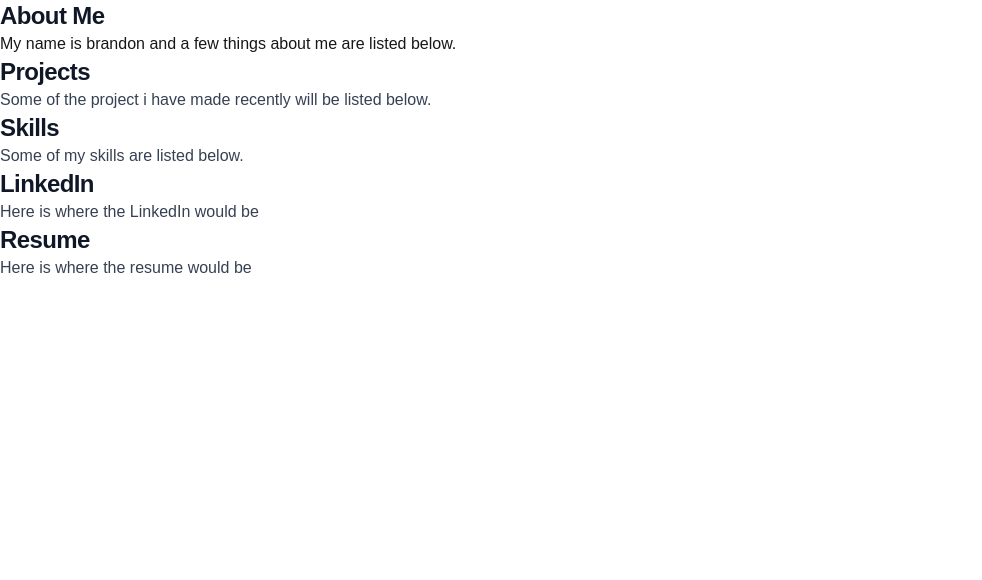
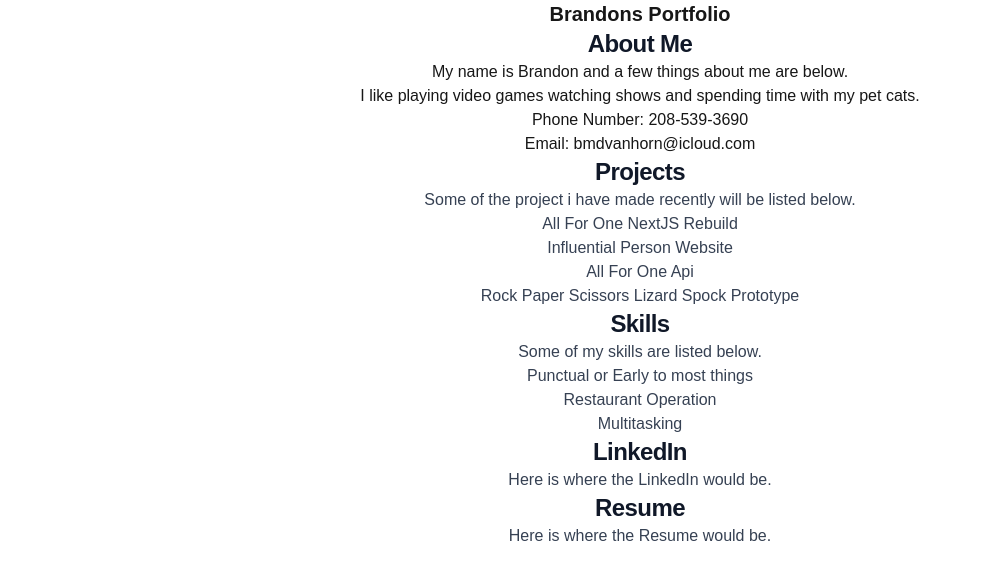
Before and after one commit to NotWhoops/portfolio, a Next.js app: page / in a window 1280 px wide. Shown: the top 580 px of the page, without its empty margins (0-982 px from the left). Built offline with nearby package versions, Linux system fonts and the light colour scheme.

Commit message:
more styling

```diff
--- a/app/page.tsx
+++ b/app/page.tsx
@@ -1,16 +1,43 @@
+'use client'
+
 import Image from "next/image";
 import { Card } from "flowbite-react";
+import {
+  Navbar,
+  NavbarBrand,
+  NavbarCollapse,
+  NavbarLink,
+  NavbarToggle,
+} from "flowbite-react";
+import Link from "next/link";
 
 export default function Home() {
   return (
+    <div className="text-center">
+      <Navbar fluid rounded>
+        <NavbarBrand>
+          <span className="self-center whitespace-nowrap text-xl font-semibold dark:text-white">
+            Brandons Portfolio
+          </span>
+        </NavbarBrand>
+      </Navbar>
+
       <div>
         <Card href="#" className="max-w-sm">
           <h5 className="text-2xl font-bold tracking-tight text-gray-900 dark:text-white">
             About Me
           </h5>
           <p className="font-normal text-black-700 dark:text-black-400">
-          My name is brandon and a few things about me are listed below.
-
+            My name is Brandon and a few things about me are below.
+          </p>
+          <p className="font-normal text-black-700 dark:text-black-400">
+            I like playing video games watching shows and spending time with my pet cats.
+          </p>
+          <p className="font-normal text-black-700 dark:text-black-400">
+            Phone Number: 208-539-3690
+          </p>
+          <p className="font-normal text-black-700 dark:text-black-400">
+            Email: bmdvanhorn@icloud.com
           </p>
         </Card>
 
@@ -18,9 +45,20 @@ export default function Home() {
           <h5 className="text-2xl font-bold tracking-tight text-gray-900 dark:text-white">
             Projects
           </h5>
-        <p className="font-normal text-gray-700 dark:text-gray-400">
+          <p className="font-normal text-gray-700 dark:text-white">
             Some of the project i have made recently will be listed below.
-
+          </p>
+          <p className="font-normal text-gray-700 dark:text-white">
+            All For One NextJS Rebuild
+          </p>
+          <p className="font-normal text-gray-700 dark:text-white">
+            Influential Person Website
+          </p>
+          <p className="font-normal text-gray-700 dark:text-white">
+            All For One Api
+          </p>
+          <p className="font-normal text-gray-700 dark:text-white">
+            Rock Paper Scissors Lizard Spock Prototype
           </p>
         </Card>
 
@@ -28,9 +66,17 @@ export default function Home() {
           <h5 className="text-2xl font-bold tracking-tight text-gray-900 dark:text-white">
             Skills
           </h5>
-        <p className="font-normal text-gray-700 dark:text-gray-400">
+          <p className="font-normal text-gray-700 dark:text-white">
             Some of my skills are listed below.
-
+          </p>
+          <p className="font-normal text-gray-700 dark:text-white">
+            Punctual or Early to most things
+          </p>
+          <p className="font-normal text-gray-700 dark:text-white">
+            Restaurant Operation
+          </p>
+          <p className="font-normal text-gray-700 dark:text-white">
+            Multitasking
           </p>
         </Card>
 
@@ -38,8 +84,8 @@ export default function Home() {
           <h5 className="text-2xl font-bold tracking-tight text-gray-900 dark:text-white">
             LinkedIn
           </h5>
-        <p className="font-normal text-gray-700 dark:text-gray-400">
-          Here is where the LinkedIn would be
+          <p className="font-normal text-gray-700 dark:text-white">
+            Here is where the LinkedIn would be.
           </p>
         </Card>
 
@@ -47,10 +93,11 @@ export default function Home() {
           <h5 className="text-2xl font-bold tracking-tight text-gray-900 dark:text-white">
             Resume
           </h5>
-        <p className="font-normal text-gray-700 dark:text-gray-400">
-          Here is where the resume would be
+          <p className="font-normal text-gray-700 dark:text-white">
+            Here is where the Resume would be.
           </p>
         </Card>
       </div>
+    </div>
   );
 }
```
Lines whose indentation alone changed are shown as unchanged.
